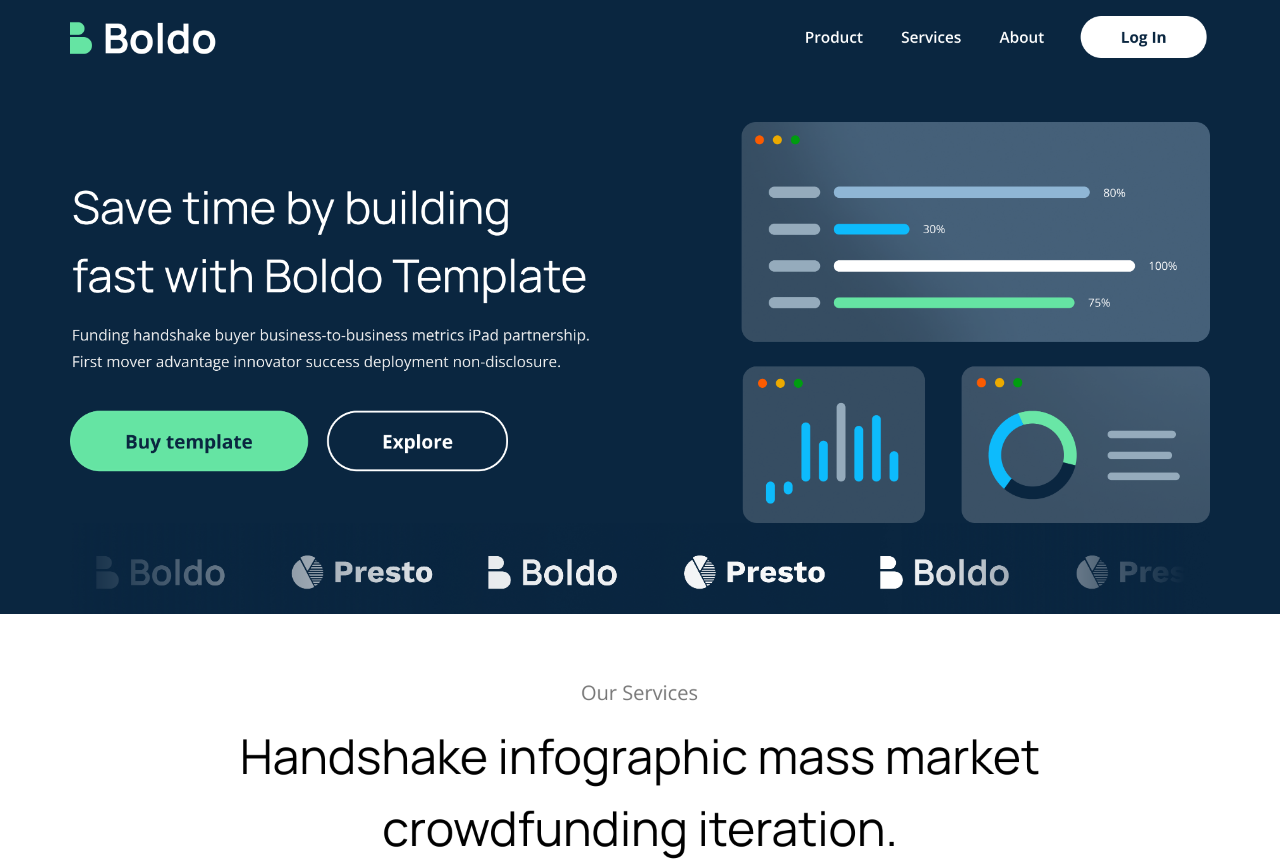
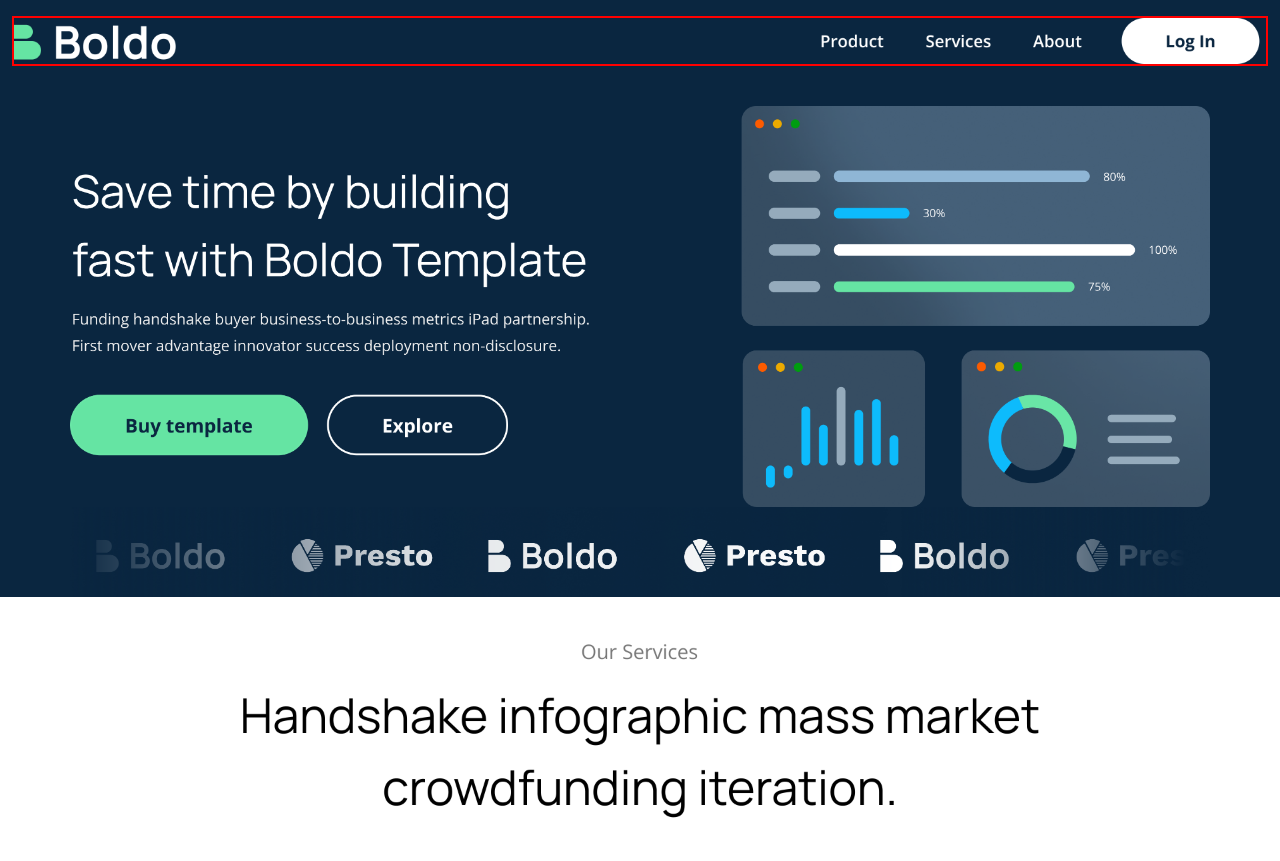
Before and after one commit to clifford-ghostwriter/tonic-technologies, a React (Create React App) app: page / in a window 1280 px wide. Shown: the top 861 px of the page. Built offline with nearby package versions, Linux system fonts and the light colour scheme.

Commit message:
layout update

```diff
--- a/src/Pages/HomePage/PageComponents/OurServices.js
+++ b/src/Pages/HomePage/PageComponents/OurServices.js
@@ -81,6 +81,7 @@ const Wrapper = styled.div`
   .feature {
     height: 575px;
     width: 300px;
+    /* display: none; */
   }
   .faq_section {
     display: flex;
@@ -95,6 +96,7 @@ const Wrapper = styled.div`
   .faq img {
     width: 500px;
     height: 168px;
+    /* display: none; */
   }
   .services {
     display: flex;
--- a/src/SharedComponents/Nav.js
+++ b/src/SharedComponents/Nav.js
@@ -5,7 +5,9 @@ import navImage from "../Assets/Images/SharedImages/navImage.png";
 const Nav = () => {
   return (
     <Wrapper className="container-fluid" $navbcg={navImage}>
-      <div className="nav_center container"></div>
+      <div className="nav_center">
+        <img src={navImage} alt="" />
+      </div>
     </Wrapper>
   );
 };
@@ -15,11 +17,16 @@ const Wrapper = styled.nav`
   background-color: #0a2640;
 
   .nav_center {
-    background: url(${(p) => p.$navbcg});
+    /* background: url(${(p) => p.$navbcg}); */
     background-repeat: no-repeat;
     background-size: cover;
     background-position: center;
-    height: 42px;
+    /* height: 42px; */
+    border: 1px solid red;
+
+    img {
+      border: 1px solid red;
+    }
   }
 `;
 export default Nav;
--- a/src/index.css
+++ b/src/index.css
@@ -1,7 +1,7 @@
 :root {
   --padding: 16px;
   --padding-medium: 2rem;
-  --padding-large: 4rem;
+  --padding-large: 2.5rem;
   --gap-small: 16px;
   --gap-medium: 2rem;
   --gap-large: 4rem;
```
